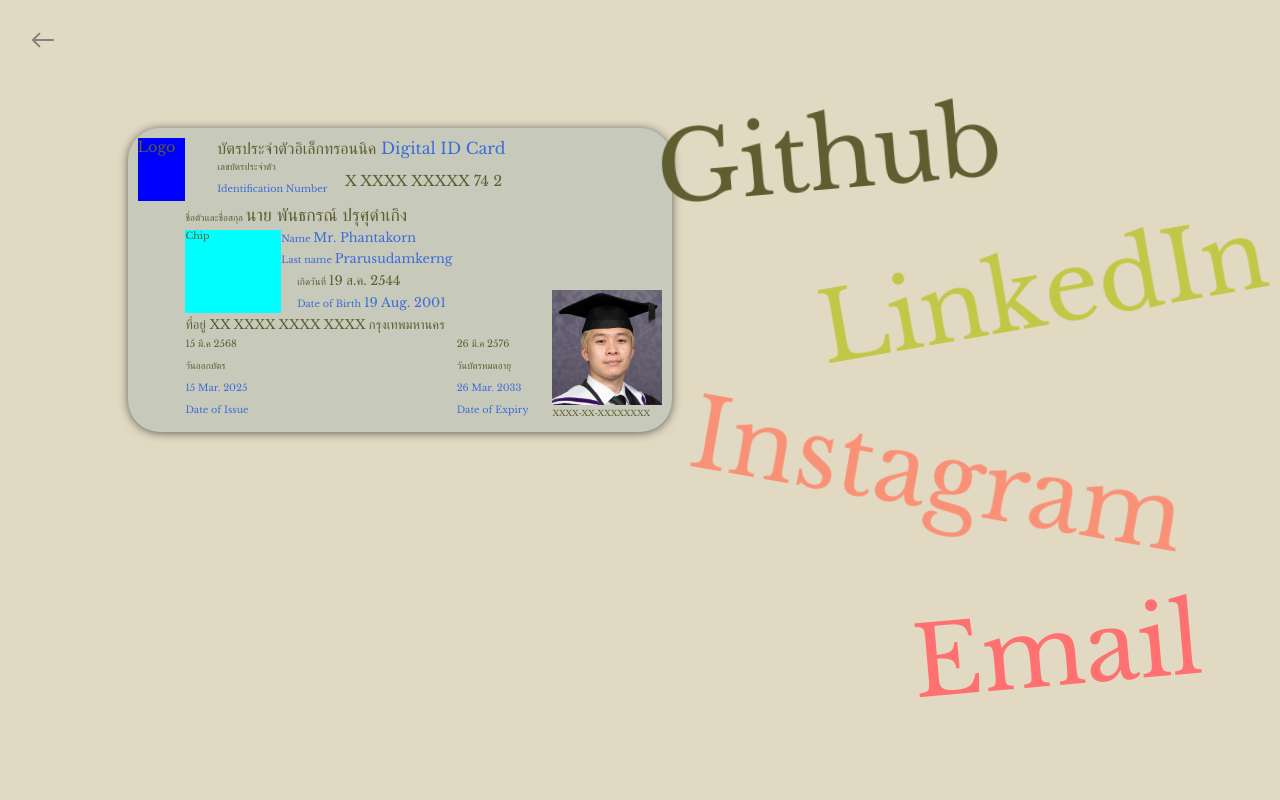
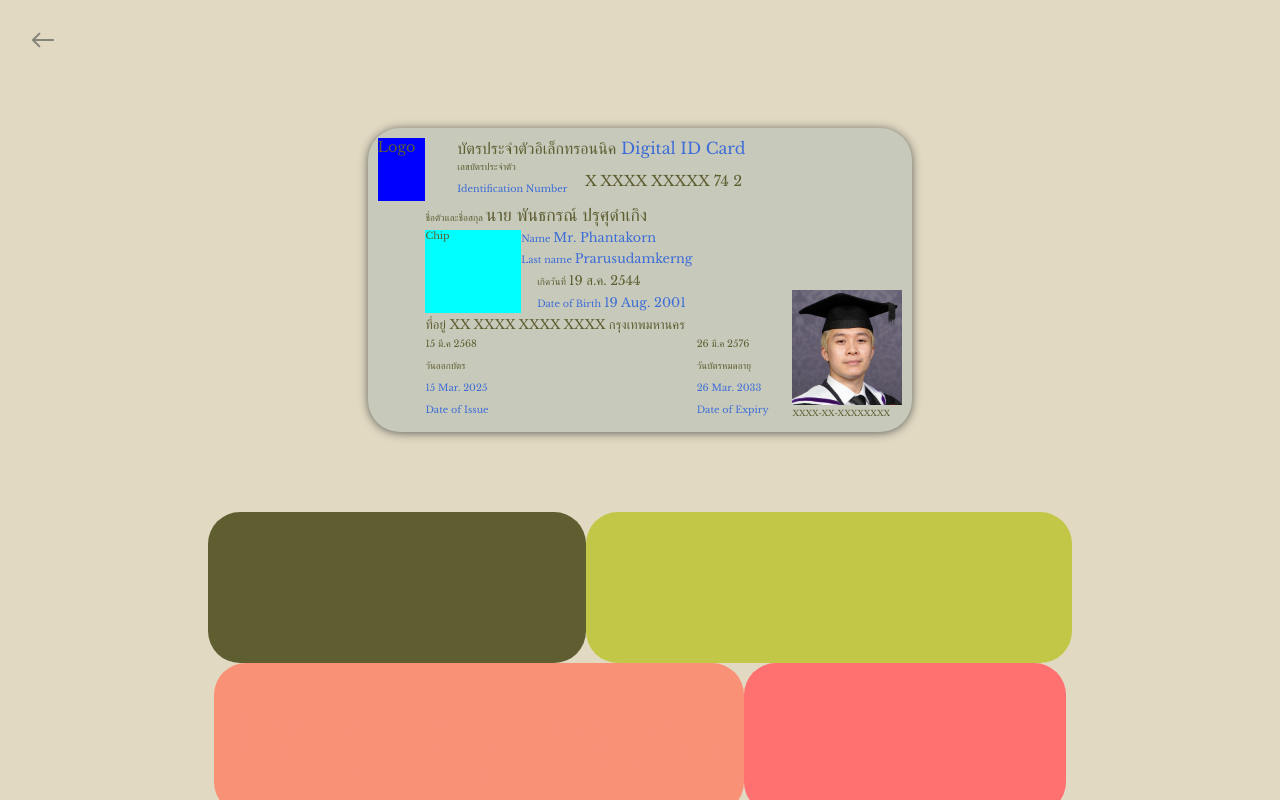
Before and after one commit to phantomcorn/site, a Next.js app: page /about in a window 1280 px wide. Built offline with nearby package versions, Linux system fonts and the light colour scheme.

Commit message:
Redesign about page

```diff
--- a/src/app/about/page.js
+++ b/src/app/about/page.js
@@ -3,7 +3,7 @@
 import TextDisperse from "@/components/DisperseText/DisperseText"
 import styles from "./page.module.css"
 import gsap from "gsap"
-import { useRef } from "react"
+import { useRef, useEffect } from "react"
 import BackArrow from "@/components/BackArrow/BackArrow"
 import { useTransitionContext } from "@/components/TransitionWrapper/TransitionWrapper"
 
@@ -45,20 +45,24 @@
         routeBack()
     }
 
+
+
     return (
         <div className={styles.page}>
             <div className={styles["backarrow-container"]} onClick={onBackClick}>
                 <BackArrow/>
             </div>
-            <div className={styles["card-container"]}>
-                <Card/>
+            <Card/>
+            <div className={styles["media-container"]}>
+                {media.map((item, i) => (
+                    <>
+                        <TextDisperse variant={`variant${i + 1}`} key={`media${i+1}`} onClick={(e) => onClick(e, item.link)} setBackground={setBackground}>{item.alt}</TextDisperse>
+                        {i === 1 && <div className={styles["child-break"]}/>}
+                    </>
+                ))}
+
             </div>
-            <div className={styles["media-container"]}>
-                {media.map((item, i) =>
-                    <TextDisperse variant={`variant${i + 1}`} key={`media${i+1}`} onClick={(e) => onClick(e, item.link)} setBackground={setBackground}>{item.alt}</TextDisperse>)
-                }
-                <div ref={backgroundRef} className={styles.background}></div>
-            </div>
+            <div ref={backgroundRef} className={styles.background}></div>
         </div>
     )
 }
--- a/src/app/about/page.module.css
+++ b/src/app/about/page.module.css
@@ -2,27 +2,35 @@
     width: 100vw;
     height: 100vh; /* Fullscreen */
     display: flex;
-    column-gap: 10rem;
+    row-gap: 5rem;
     background: var(--primary-one);
-
+    flex-direction: column;
+    align-items: center;
     box-sizing: border-box;
     position: relative;
+    padding-top: 8rem;
 }
 
-.card-container{
-    display: flex;
-    flex-direction: column;
-    justify-content: space-between;
-    padding: 8rem;
-    padding-right: 0;
+.backarrow-container {
+    position: absolute;
+    top: 2rem;
+    left: 2rem;
+    cursor: pointer;
 }
 
 .media-container {
     height: 100%;
-    width: 100%;
     font-size: 6rem;
-    padding: 8rem;
-    padding-left: 0;
+    display: flex;
+    flex-direction: row;
+    flex-wrap: wrap;
+    align-content: center;
+    justify-content: center;
+}
+
+.child-break {
+    flex-basis: 100%;
+    height: 0;
 }
 
 .background {
@@ -35,10 +43,3 @@
     left: 0;
     opacity: 0;
 }
-
-.backarrow-container {
-    position: absolute;
-    padding-top: 2rem;
-    padding-left: 2rem;
-    cursor: pointer;
-}
--- a/src/app/experience/page.module.css
+++ b/src/app/experience/page.module.css
@@ -24,7 +24,7 @@
 
 .backarrow-container {
     position: absolute;
-    padding-top: 2rem;
-    padding-left: 2rem;
+    top: 2rem;
+    left: 2rem;
     cursor: pointer;
 }
--- a/src/components/DisperseText/DisperseText.module.css
+++ b/src/components/DisperseText/DisperseText.module.css
@@ -3,43 +3,32 @@
     display: inline-flex;
     padding: 1rem;
     border-radius: 2rem;
-    position: absolute;
-}
-
-.media:hover{
-    z-index: 1
+    flex-basis: 0; /* Ensures they take only required space */
+    box-sizing: border-box;
 }
 
 .variant1 {
     color: var(--secondary-one);
-    /* background: var(--secondary-one); */
-    transform: rotate(-5deg);
-    top: 10vh;
-    left: 50vw;
+    background: var(--secondary-one);
+    /* transform: rotate(-5deg); */
 }
 
 .variant2 {
     color: var(--secondary-one-two);
-    /* background: var(--secondary-one-two); */
+    background: var(--secondary-one-two);
     justify-content: flex-end;
-    transform: translateX(2rem) rotate(-10deg);
-    top: 27vh;
-    left: 60vw;
+    /* transform: translateX(2rem) rotate(-10deg); */
 }
 
 .variant3 {
     color: var(--secondary-one-three);
-    /* background: var(--secondary-one-three); */
-    transform: translateX(-2rem) rotate(10deg);
-    top: 50vh;
-    left: 55vw;
+    background: var(--secondary-one-three);
+    /* transform: translateX(-2rem) rotate(10deg); */
 }
 
 .variant4 {
     color: var(--secondary-one-four);
-    /* background: var(--secondary-one-four); */
+    background: var(--secondary-one-four);
     justify-content: flex-end;
-    transform: translateX(4rem) rotate(-5deg);
-    top: 72vh;
-    left: 65vw;
+    /* transform: translateX(4rem) rotate(-5deg); */
 }
```
